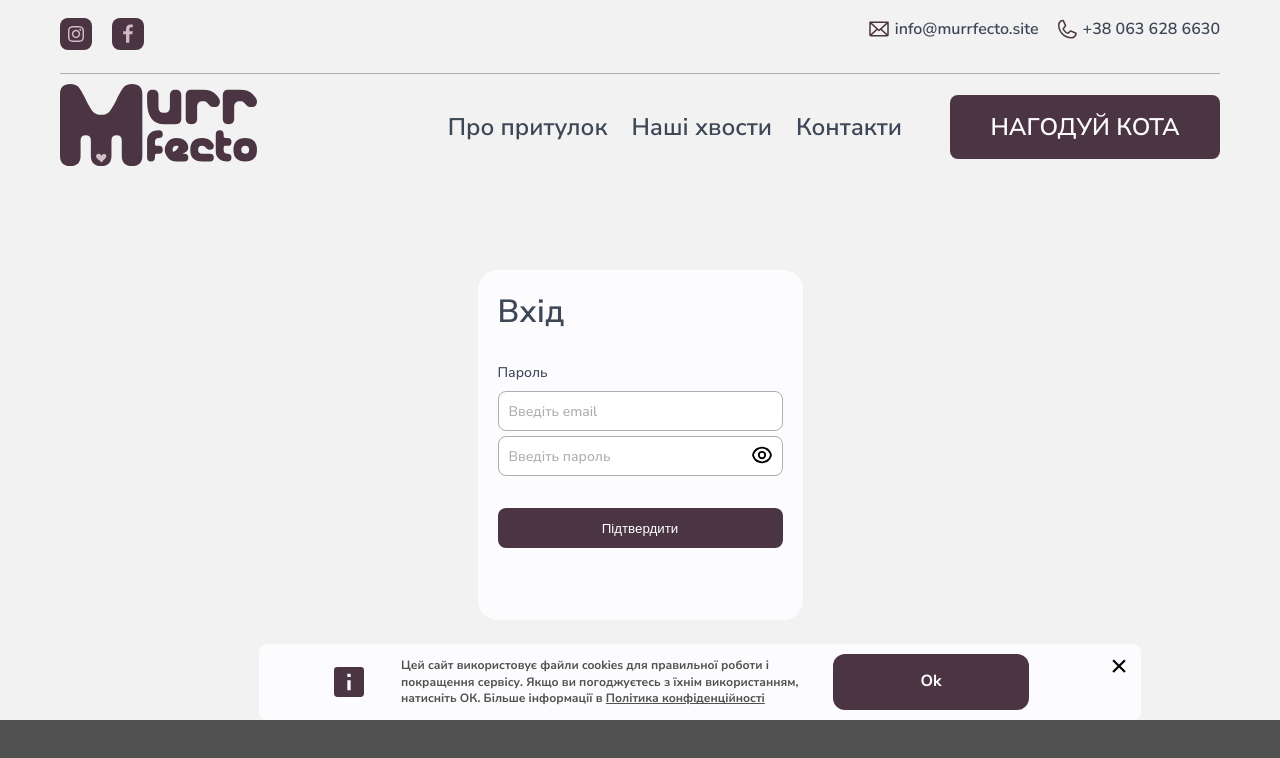
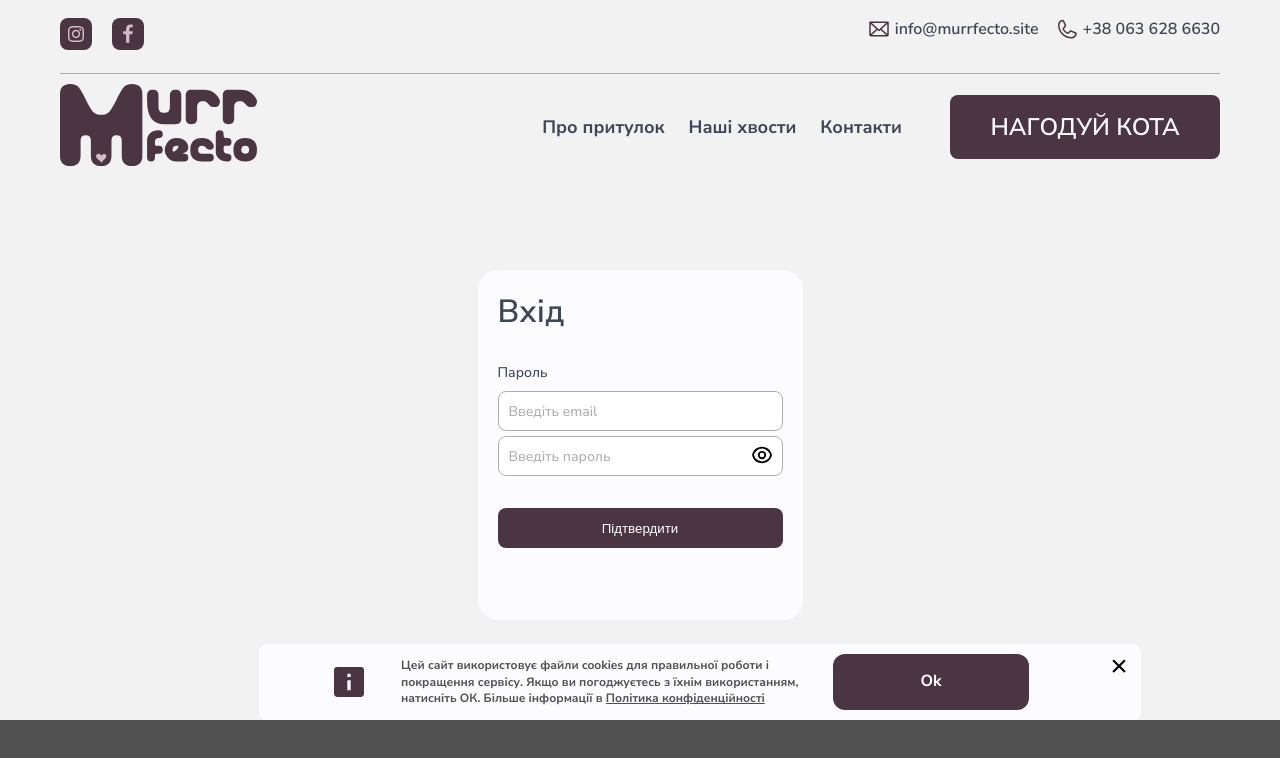
Before and after one commit to murrfecto/murrfecto1, a React (Create React App) app in the folder client/: page /admin in a window 1280 px wide. Shown: the top 758 px of the page. Built offline with nearby package versions, Linux system fonts and the light colour scheme.

Commit message:
fix: font size in links

```diff
--- a/client/src/components/Header/Navbar/Navbar.scss
+++ b/client/src/components/Header/Navbar/Navbar.scss
@@ -23,9 +23,9 @@
     .navbar_links {
       @include flex-only;
       gap: 24px;
-      @include nunito-600-size-24;
 
       a {
+        @include nunito-700-size-18;
         position: relative;
         color: $color-blue;
         &:before {
```
